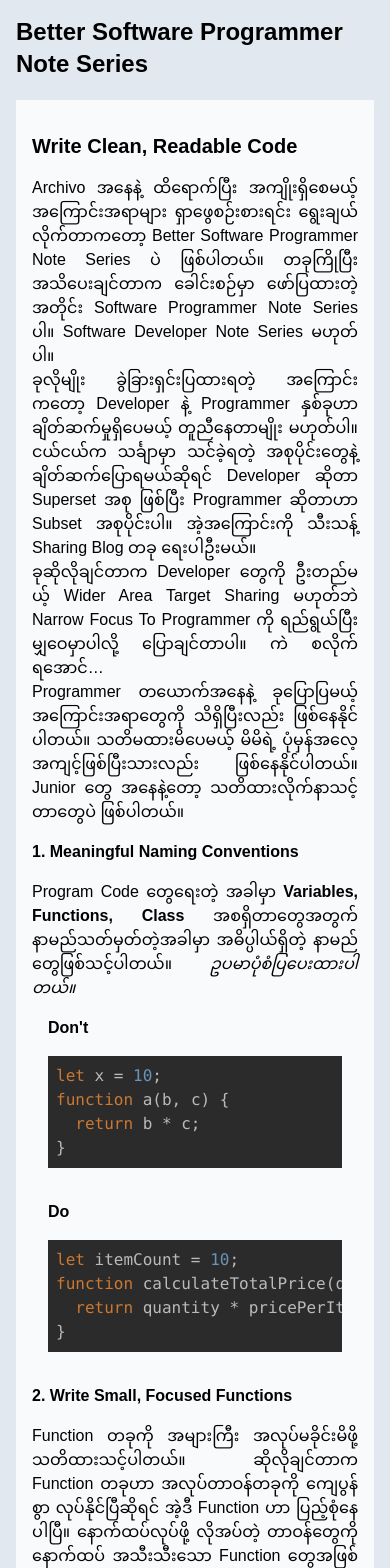
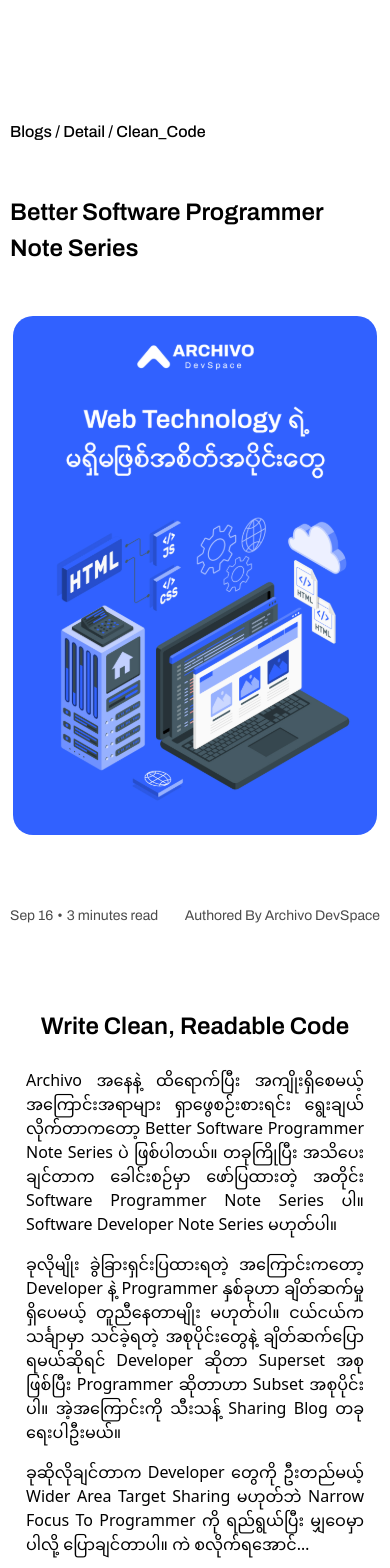
Before and after one commit to archivo-devspace/archivo-devspace-blogs, a Next.js app: page / in a window 390 px wide. Shown: the top 1568 px of the page. Built offline with nearby package versions, Linux system fonts and the light colour scheme.

Commit message:
[ENHANCEMENT] tailwind config with cusotm font and add some styles for responsive

```diff
--- a/src/app/_components/_commons/_blog/Comparison/index.tsx
+++ b/src/app/_components/_commons/_blog/Comparison/index.tsx
@@ -8,15 +8,15 @@
 function Comparison({ positive, negative }: Props) {
   return (
     <>
-      <div className="p-4 bg-slate-50 flex flex-col gap-4">
-        <span className="font-bold">Don't</span>
+      <div className="p-4 flex flex-col gap-4">
+        <span className="font-archivo text-md_bold">Don't</span>
         <SyntaxHighlighter language="javascript" style={darcula}>
           {negative}
         </SyntaxHighlighter>
       </div>
 
-      <div className="p-4 bg-slate-50 flex flex-col gap-4">
-        <span className="font-bold">Do</span>
+      <div className="p-4 flex flex-col gap-4">
+        <span className="font-archivo text-md_bold">Do</span>
         <SyntaxHighlighter language="javascript" style={darcula}>
           {positive}
         </SyntaxHighlighter>
--- a/src/app/_data/_blogs/better-software-programmer-note-1.json
+++ b/src/app/_data/_blogs/better-software-programmer-note-1.json
@@ -2,10 +2,13 @@
   "id": 1,
   "mainTitle": "Better Software Programmer Note Series",
   "subTitle": "",
+  "coverPhoto": "/new.svg",
   "category": {
     "id": 1,
     "name": "software development"
   },
+  "createdDate": "Sep 16",
+  "readTime" : "3",
   "body": [
     {
       "type": "h2",
@@ -19,7 +22,7 @@
       "type": "p",
       "value": "ခုလိုမျိုး ခွဲခြားရှင်းပြထားရတဲ့ အကြောင်းကတော့ Developer နဲ့ Programmer နှစ်ခုဟာ ချိတ်ဆက်မှုရှိပေမယ့် တူညီနေတာမျိုး မဟုတ်ပါ။ ငယ်ငယ်က သင်္ချာမှာ သင်ခဲ့ရတဲ့ အစုပိုင်းတွေနဲ့ ချိတ်ဆက်ပြောရမယ်ဆိုရင် Developer ဆိုတာ Superset အစု ဖြစ်ပြီး Programmer ဆိုတာဟာ Subset အစုပိုင်းပါ။ အဲ့အကြောင်းကို သီးသန့် Sharing Blog တခု ရေးပါဦးမယ်။"
     },
-     {
+    {
       "type": "p",
       "value": "ခုဆိုလိုချင်တာက Developer တွေကို ဦးတည်မယ့် Wider Area Target Sharing မဟုတ်ဘဲ Narrow Focus To Programmer ကို ရည်ရွယ်ပြီး မျှဝေမှာပါလို့ ပြောချင်တာပါ။ ကဲ စလိုက်ရအောင်…"
     },
@@ -34,15 +37,7 @@
     {
       "type": "p",
       "value": [
-        { "type": "span", "value": "Program Code တွေရေးတဲ့ အခါမှာ " },
-        {
-          "type": "b",
-          "value": "Variables, Functions, Class"
-        },
-        {
-          "type": "span",
-          "value": "  အစရှိတာတွေအတွက် နာမည်သတ်မှတ်တဲ့အခါမှာ အဓိပ္ပါယ်ရှိတဲ့ နာမည်တွေဖြစ်သင့်ပါတယ်။ "
-        },
+        { "type": "span", "value": "Program Code တွေရေးတဲ့ အခါမှာ Variables, Functions, Class အစရှိတာတွေအတွက် နာမည်သတ်မှတ်တဲ့အခါမှာ အဓိပ္ပါယ်ရှိတဲ့ နာမည်တွေဖြစ်သင့်ပါတယ်။" },
         { "type": "i", "value": "ဥပမာပုံစံပြပေးထားပါတယ်။" }
       ]
     },
@@ -66,8 +61,11 @@
     {
       "type": "p",
       "value": [
-         { "type": "span", "value": "Function တခုကို အများကြီး အလုပ်မခိုင်းမိဖို့ သတိထားသင့်ပါတယ်။ ဆိုလိုချင်တာက Function တခုဟာ အလုပ်တာဝန်တခုကို ကျေပွန်စွာ လုပ်နိုင်ပြီဆိုရင် အဲ့ဒီ Function ဟာ ပြည့်စုံနေပါပြီ။ နောက်ထပ်လုပ်ဖို့ လိုအပ်တဲ့ တာဝန်တွေကို နောက်ထပ် အသီးသီးသော Function တွေအဖြစ် ခွဲထုတ်တည်ဆောက်ပါ။" },
-         { "type": "i", "value": " ဥပမာပုံစံပြပေးထားပါတယ်။" }
+        {
+          "type": "span",
+          "value": "Function တခုကို အများကြီး အလုပ်မခိုင်းမိဖို့ သတိထားသင့်ပါတယ်။ ဆိုလိုချင်တာက Function တခုဟာ အလုပ်တာဝန်တခုကို ကျေပွန်စွာ လုပ်နိုင်ပြီဆိုရင် အဲ့ဒီ Function ဟာ ပြည့်စုံနေပါပြီ။ နောက်ထပ်လုပ်ဖို့ လိုအပ်တဲ့ တာဝန်တွေကို နောက်ထပ် အသီးသီးသော Function တွေအဖြစ် ခွဲထုတ်တည်ဆောက်ပါ။"
+        },
+        { "type": "i", "value": " ဥပမာပုံစံပြပေးထားပါတယ်။" }
       ]
     },
     {
@@ -91,20 +89,16 @@
       "type": "p",
       "value": [
         {
-          "type" : "span",
-          "value" : "Program Code တွေရေးတဲ့ အခါမှာ Business Logic အတွက် အသုံးပြုမယ့် ကိန်းသေတွေကို Hard Code Value တွေဖြင့် မရေးသင့်ပါ။ အဲ့လိုရေးသားထားမယ်ဆိုရင် ရေးသားသူကိုယ်တိုင်ပဲ နားလည်နေပါလိမ့်မယ်။ ရေးသားသူကိုယ်တိုင်တောင် အချိန် ခဏတာပဲ မှတ်မိမှာပါ။ ပြုပြင်ထိန်းသိမ်းရလည်း ခက်ခဲပါတယ်။ ဒီလိုမျိုးကို ကြိုတင်ရှောင်ရှားထားရပါမယ်။"
+          "type": "span",
+          "value": "Program Code တွေရေးတဲ့ အခါမှာ Business Logic အတွက် အသုံးပြုမယ့် ကိန်းသေတွေကို Hard Code Value တွေဖြင့် မရေးသင့်ပါ။ အဲ့လိုရေးသားထားမယ်ဆိုရင် ရေးသားသူကိုယ်တိုင်ပဲ နားလည်နေပါလိမ့်မယ်။ ရေးသားသူကိုယ်တိုင်တောင် အချိန် ခဏတာပဲ မှတ်မိမှာပါ။ ပြုပြင်ထိန်းသိမ်းရလည်း ခက်ခဲပါတယ်။ ဒီလိုမျိုးကို ကြိုတင်ရှောင်ရှားထားရပါမယ်။"
         },
         {
           "type": "i",
-          "value" : [
-            {"type" : "b", "value" : [
-              {"type": "u", "value" : " ဥပမာပုံစံပြပေးထားပါတယ်။"}
-            ]}
-          ]
+          "value": " ဥပမာပုံစံပြပေးထားပါတယ်။"
         }
       ]
     },
-     {
+    {
       "type": "comparison",
       "value": [
         {
@@ -116,7 +110,112 @@
           "value": "const DISCOUNT_RATE = 0.1;\nlet discount = total * DISCOUNT_RATE;"
         }
       ]
+    },
+    {
+      "type": "h4",
+      "value": "4. Comment Wisely"
+    },
+    {
+      "type": "p",
+      "value": [
+        {
+          "type": "span",
+          "value": "Junior တွေအနေနဲ့ မှားလေ့မှားထရှိတာမျိုးပါ။ အဲ့ဒါကတော့ နေရာတိုင်း Comment တွေလိုက်ရေးပေးထားတာပါ။ စေတနာ အမှားလည်း ဖြစ်နိုင်ပါတယ်။ Senior Programmer က Comment ရေးတာ Best Practice လို့ ပြောပြမိတာကို နားလည်မှု လွဲသွားတာမျိုးကြောင့်လည်း ဖြစ်တတ်ပါတယ်။ တကယ်ဖြစ်သင့်တာကတော့ လိုအပ်မှသာ Comment ရေးသင့်ပါတယ်။ ရေးတဲ့အခါမှာလည်း ထိထိရောက်ရောက် အကျိုးရှိစွာပဲ ရေးသင့်ပါတယ်။"
+        },
+        {
+          "type": "i",
+          "value": " ဥပမာပုံစံပြပေးထားပါတယ်။"
+        }
+      ]
+    },
+    {
+      "type": "comparison",
+      "value": [
+        {
+          "type": "negative",
+          "value": "// Loop through items and print names\nitems.forEach(item => {\n  console.log(item.name);\n});"
+        },
+        {
+          "type": "positive",
+          "value": "// Items are sorted alphabetically, so the loop prints names in order.\nitems.forEach(item => {\n  console.log(item.name);\n});"
+        }
+      ]
+    },
+    {
+      "type": "h4",
+      "value": "5. Be Consistent With Formatting"
+    },
+    {
+      "type": "p",
+      "value": [
+        {
+          "type": "span",
+          "value": "ဒါကတော့ မှားလေ့ရှိတယ်ဆိုတာထက် မိမိ ရေးသားတဲ့ Program Code တွေကို ဖတ်ရှုရ ကောင်းမွန်ပြီး နားလည်လွယ်နိုင်အောင် အထောက်အကူ ပြုနိုင်တဲ့ အချက်ပါ။ Program Code တွေကို Format ချတဲ့ အလေ့အကျင့် ရှိပါစေ။"
+        },
+        {
+          "type": "i",
+          "value": " ဥပမာပုံစံပြပေးထားပါတယ်။"
+        }
+      ]
+    },
+    {
+      "type": "comparison",
+      "value": [
+        {
+          "type": "negative",
+          "value": "function processOrder(order) {\n\n  let total = order.items.reduce((sum, item) => sum + item.price * item.quantity, 0);\n\n  return total;\n}"
+        },
+        {
+          "type": "positive",
+          "value": "function processOrder(order) {\n  let total = order.items.reduce((sum, item) => sum + item.price * item.quantity, 0);\n  return total;\n}"
+        }
+      ]
+    },
+    {
+      "type": "h4",
+      "value": "6. Avoid Deep Nesting"
+    },
+    {
+      "type": "p",
+      "value": [
+        {
+          "type": "span",
+          "value": "ဒါကလည်း ကောင်းမွန်တဲ့ Program Code တွေ ရေးနိုင်ဖို့ သတိထားရမယ့် အချက်ပါပဲ။ Program Code တွေကို ရေးတဲ့အခါ အထပ်ထပ် အဆင့်ဆင့် ဖြစ်နေတာက ဖတ်ရှုရ ၊ နားလည်ရ ၊ ပြုပြင်ရ ခက်စေပါတယ်။ ဒါကြောင့်မို့ ဒီအချက်ကိုလည်း သတိထားသင့်ပါတယ်။"
+        },
+        {
+          "type": "i",
+          "value": " ဥပမာပုံစံပြပေးထားပါတယ်။"
+        }
+      ]
+    },
+    {
+      "type": "comparison",
+      "value": [
+        {
+          "type": "negative",
+          "value": "function processItems(items) {\n  if (items && items.length > 0) {\n    items.forEach(item => {\n      if (item.isActive) {\n        console.log(item.name);\n      }\n    });\n  }\n}"
+        },
+        {
+          "type": "positive",
+          "value": "function processItems(items) {\n  if (!items || items.length === 0) return;\n  \n  items.forEach(item => {\n    if (item.isActive) {\n      console.log(item.name);\n    }\n  });\n}"
+        }
+      ]
+    },
+    {
+      "type": "p",
+      "value": "ခုတင်ပြခဲ့တာတွေကတော့ “Better Software Programmer” ဖြစ်လာစေမယ့် အချက်တွေထဲက “Write Clean and Readable Code” အကြောင်းကို မျှဝေပေးခဲ့တာပါ။ ခုမျှဝေပေးခဲ့တဲ့ အချက်များကို လိုက်နာကျင့်သုံးခြင်းဖြင့် Better Software Programmer များ ဖြစ်လာပါစေလို့ ဆန္ဒပြုရင်း နိဂုံးချုပ်ပါရစေ။"
+    },
+    {
+      "type": "p",
+      "value": "နောက်ထပ် မျှဝေပေးဦးမယ့် အကြောင်းအရာများ ဆက်လက်ဖတ်ရှုဖို့အတွက်လည်း Archivo DevSpace Page ကို Like and Follow လုပ်သွားကြပါဦးလို့ တိုက်တွန်းရင်း အားလုံးကို ကျေးဇူးတင်ပါတယ်။"
+    },
+    {
+      "type": "p",
+      "value": "#ArchivoDevSpace"
+    },
+    {
+      "type": "p",
+      "value": "#KnowledgeSharing"
     }
-
   ]
 }
--- a/src/app/_models/Blog.type.ts
+++ b/src/app/_models/Blog.type.ts
@@ -5,6 +5,7 @@
 
 export type BlogBodyType =
   | "h2"
+  | "h3"
   | "h4"
   | "p"
   | "b"
@@ -24,6 +25,9 @@
   id: number;
   mainTitle: string;
   subTitle: string;
+  coverPhoto: string;
+  createdDate: string;
+  readTime: string;
   category: BlogCategory;
   body: BlogBody[];
 }
--- a/src/app/globals.css
+++ b/src/app/globals.css
@@ -2,12 +2,42 @@
 @tailwind components;
 @tailwind utilities;
 
-body {
-  font-family: Arial, Helvetica, sans-serif;
+:root {
+  --primary-color: "#3162ff";
+  --secondary-color: "#2f343a";
+  --tertiary-color: "#ffffff";
+  --primaryText-color: "#3162ff";
+  --secondaryText-color: "#2f343a";
+  --tertiaryText-color: "#ffffff";
+  --success-color: "#00C88C";
+  --warnning-color: "#8000C8";
+  --danger-color: "#C8001A";
+  --gray-color: "#90949c";
 }
 
-@layer utilities {
-  .text-balance {
-    text-wrap: balance;
+body {
+  background: var(--tertiary-color);
+}
+
+.heroText {
+  @apply text-sm;
+}
+.h2Text {
+  @apply text-lg;
+}
+
+.h4Text {
+  @apply text-md_bold;
+}
+
+@media (min-width: 430px) {
+  .heroText {
+    @apply text-md;
+  }
+  .h2Text {
+    @apply text-xl;
+  }
+  .h4Text {
+    @apply text-lg;
   }
 }
--- a/src/app/layout.tsx
+++ b/src/app/layout.tsx
@@ -1,21 +1,24 @@
 import type { Metadata } from "next";
+import { Archivo } from "next/font/google";
 import localFont from "next/font/local";
 import "./globals.css";
 
-const geistSans = localFont({
-  src: "./fonts/GeistVF.woff",
-  variable: "--font-geist-sans",
-  weight: "100 900",
+// Use the Google Font (Archivo)
+const archivo = Archivo({
+  subsets: ["latin"],
+  display: "swap",
+  variable: "--font-archivo", // Use a custom variable name if needed
 });
-const geistMono = localFont({
-  src: "./fonts/GeistMonoVF.woff",
-  variable: "--font-geist-mono",
-  weight: "100 900",
+
+const walone = localFont({
+  src: "../../src/app/fonts/Z06-Walone-Bold.ttf",
+  display: "swap",
+  variable: "--font-z06-walone",
 });
 
 export const metadata: Metadata = {
-  title: "Create Next App",
-  description: "Generated by create next app",
+  title: "Archivo",
+  description: "Generated by Archivo",
 };
 
 export default function RootLayout({
@@ -24,12 +27,8 @@
   children: React.ReactNode;
 }>) {
   return (
-    <html lang="en">
-      <body
-        className={`${geistSans.variable} ${geistMono.variable} antialiased`}
-      >
-        {children}
-      </body>
+    <html lang="en" className={`${walone.variable} ${archivo.variable}`}>
+      <body>{children}</body>
     </html>
   );
 }
--- a/src/app/page.tsx
+++ b/src/app/page.tsx
@@ -2,6 +2,8 @@
 import { Blog, BlogBody, BlogBodyType } from "./_models/Blog.type";
 import ComparisonProps from "@/app/_components/_commons/_blog/Comparison/index.type";
 import data from "@/app/_data/_blogs/better-software-programmer-note-1.json";
+import Image from "next/image";
+import "./globals.css";
 import React from "react";
 
 export default function Home() {
@@ -43,47 +45,97 @@
     value: string | BlogBody[]
   ): React.ReactElement => {
     return (
-      <>
+      <div>
         {type === "h2" && (
-          <h2 className="text-xl font-bold my-4">
+          <h2 className="h2Text font-archivo flex justify-center py-4">
             {getBlogBodyHelper(type, value)}
           </h2>
         )}
 
         {type === "h4" && (
-          <h4 className="font-bold my-4">{getBlogBodyHelper(type, value)}</h4>
+          <h4 className="h4Text font-archivo py-2 mt-6">
+            {getBlogBodyHelper(type, value)}
+          </h4>
         )}
 
-        {type === "p" && <p>{getBlogBodyHelper(type, value)}</p>}
+        {type === "p" && (
+          <div className="text-md py-2 text-justify">
+            {getBlogBodyHelper(type, value)}
+          </div>
+        )}
 
-        {type === "span" && <span>{getBlogBodyHelper(type, value)}</span>}
+        {type === "span" && (
+          <span className="font-archivo text-md">
+            {getBlogBodyHelper(type, value)}
+          </span>
+        )}
 
-        {type === "b" && <b>{getBlogBodyHelper(type, value)}</b>}
+        {type === "b" && (
+          <b className="font-archivo">{getBlogBodyHelper(type, value)}</b>
+        )}
 
-        {type === "i" && <i>{getBlogBodyHelper(type, value)}</i>}
+        {type === "i" && (
+          <i className="font-archivo">{getBlogBodyHelper(type, value)}</i>
+        )}
 
-        {type === "u" && <u>{getBlogBodyHelper(type, value)}</u>}
+        {type === "u" && (
+          <u className="font-archivo text-sm">
+            {getBlogBodyHelper(type, value)}
+          </u>
+        )}
 
         {type === "comparison" && <>{getBlogBodyHelper(type, value)}</>}
-      </>
+      </div>
     );
   };
 
   return (
-    <main className="p-4 bg-slate-200 min-h-screen">
+    <main className="flex flex-col px-[10px] md:px-[130px] min-w-[24rem] pt-[120px] bg-tertiaryColor min-h-screen gap-[50px]">
+      <div>
+        <p className="font-archivo text-md flex justify-start">
+          Blogs / Detail / Clean_Code
+        </p>
+      </div>
       {blog.mainTitle && (
-        <div className="mb-5">
-          <h1 className="text-2xl font-bold">{blog.mainTitle}</h1>
+        <div className="flex justify-center w-full">
+          <h1 className=" text-lg lg:text-2xl font-archivo">
+            {blog.mainTitle}
+          </h1>
         </div>
       )}
 
-      {blog.subTitle && (
+      {/* {blog.subTitle && (
         <div className="mb-5">
           <h1 className="text-xl font-bold">{blog.subTitle}</h1>
         </div>
+      )} */}
+
+      {blog?.coverPhoto && (
+        <div className="mb-5 w-full min-w-[24rem] px-[10px] h-[519px] self-center">
+          <Image
+            src={blog.coverPhoto}
+            alt={"name"}
+            width={0}
+            height={0}
+            style={{ width: "100%", height: "100%" }}
+            priority
+            className=" object-cover rounded-[20px] "
+          />
+        </div>
       )}
 
-      <div className="bg-slate-50 p-4 border-b-2 text-justify leading-6">
+      <div className="flex flex-wrap gap-2 justify-between w-full">
+        <div className="flex gap-1 font-archivo heroText text-secondaryTextColor opacity-70">
+          <p className="">{blog.createdDate}</p>
+          <span>•</span>
+          <p>{blog.readTime} minutes read</p>
+        </div>
+        <p className="font-archivo heroText text-secondaryTextColor opacity-70">
+          Authored By Archivo DevSpace
+        </p>
+      </div>
+
+      <div className="p-4 border-b-2 text-justify leading-6">
         {blog.body.map(({ type, value }, index) => (
           <React.Fragment key={index}>
             {getBlogBody(type, value)}
--- a/tailwind.config.ts
+++ b/tailwind.config.ts
@@ -8,10 +8,94 @@
   ],
   theme: {
     extend: {
+      fontFamily: {
+        walone: ["var(--font-z06-walone)"],
+        archivo: ["var(--font-archivo)"],
+      },
+      backgroundImage: {
+        "gradient-radial": "radial-gradient(var(--tw-gradient-stops))",
+        "gradient-conic":
+          "conic-gradient(from 180deg at 50% 50%, var(--tw-gradient-stops))",
+      },
       colors: {
-        background: "var(--background)",
-        foreground: "var(--foreground)",
-      },
+      primaryColor: "var(--primary-color)",
+      secondaryColor: "var(--secondary-color)",
+      tertiaryColor: "var(--tertiary-color)",
+      primaryTextColor: "var(--primaryText-color)",
+      secondaryTextColor: "var(--secondaryText-color)",
+      tertiaryTextColor: "var(--tertiaryText-color)",
+      successColor: "var(--success-color)",
+      warnningColor: "var(--warnning-color)",
+      dangerColor: "var(--danger-color)",
+      grayColor: "var(--gray-color)",
+    },
+    },
+
+    fontSize: {
+      "sm": [
+        "0.875rem",
+        {
+          lineHeight: "1.313rem",
+          fontWeight: "400",
+          letterSpacing: "0rem",
+        },
+      ],
+      "md": [
+        "1rem",
+        {
+          lineHeight: "1.5rem",
+          fontWeight: "500",
+          letterSpacing: "0rem",
+        },
+      ],
+      "md_bold": [
+        "1rem",
+        {
+          lineHeight: "1.5rem",
+          fontWeight: "700",
+          letterSpacing: "0rem",
+        },
+      ],
+      "lg": [
+        "1.5rem",
+        {
+          lineHeight: "2.25rem",
+          fontWeight: "600",
+          letterSpacing: "0rem",
+        },
+      ],
+      "xl": [
+        "1.875rem",
+        {
+          lineHeight: "2.813rem",
+          fontWeight: "600",
+          letterSpacing: "0rem",
+        },
+      ],
+      "2xl": [
+        "3.125rem",
+        {
+          lineHeight: "4.688rem",
+          fontWeight: "700",
+          letterSpacing: "0rem",
+        },
+      ],
+      "2xl-md": [
+        "3.125rem",
+        {
+          lineHeight: "3.6rem",
+          fontWeight: "700",
+          letterSpacing: "0rem",
+        },
+      ],
+      "3xl": [
+        "4.375rem",
+        {
+          lineHeight: "4.688rem",
+          fontWeight: "700",
+          letterSpacing: "0rem",
+        },
+      ],
     },
   },
   plugins: [],
```
Also changed, not shown: public/new.svg (added), src/app/fonts/Z06-Walone-Bold.ttf (added).
